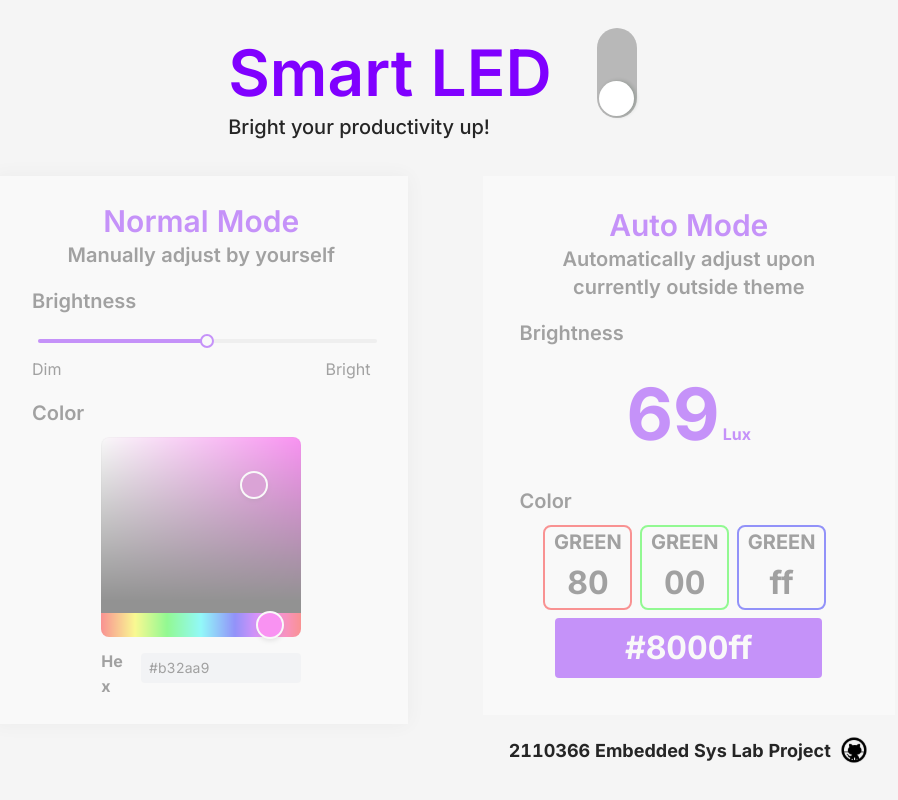
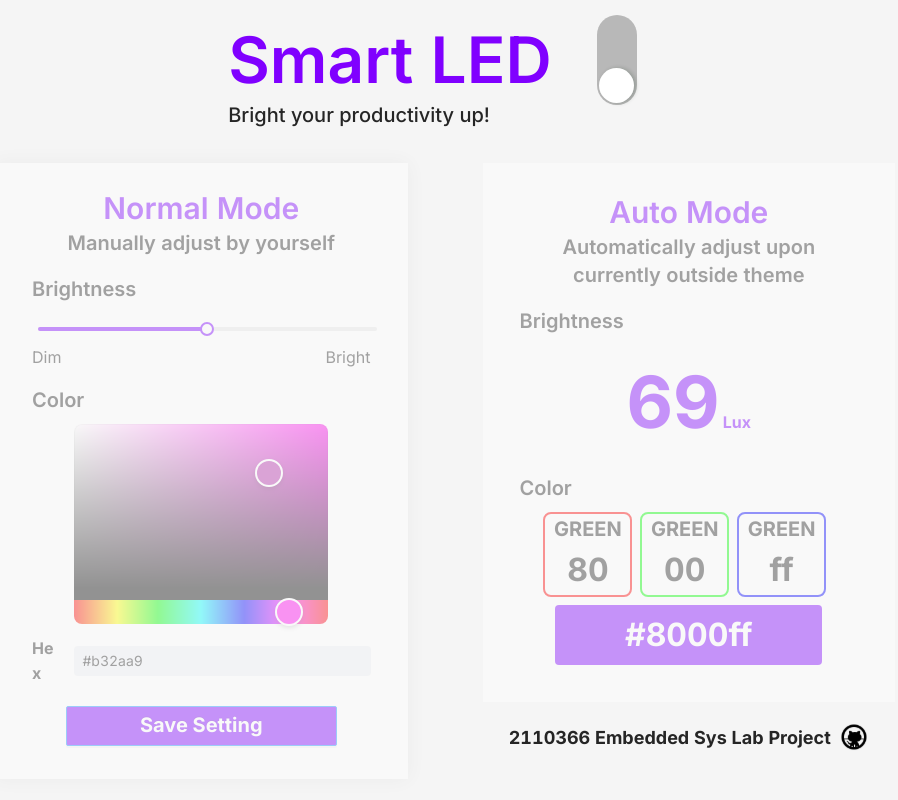
Before and after one commit to Polapob/embedFinalProject, a React (Create React App) app: page / in a window 1280 px wide. Shown: the whole page, without its empty margins (195-1093 px from the left). Built offline with nearby package versions, Linux system fonts and the light colour scheme.

Commit message:
finish connect api

```diff
--- a/src/components/MainPage/AutoMode.tsx
+++ b/src/components/MainPage/AutoMode.tsx
@@ -42,7 +42,7 @@ const AutoMode: React.FC<{
       setCounter(10);
     } else if (!disabled && selectedState === 1) {
       const timer = setTimeout(() => {
-        console.log("run-this!");
+        //console.log("run-this!");
         setCounter(0);
       }, 10000);
       return () => {
--- a/src/components/MainPage/Header.tsx
+++ b/src/components/MainPage/Header.tsx
@@ -5,6 +5,7 @@ import "./Header.css";
 const { Title } = Typography;
 
 const Header: React.FC<{ toggleDisabled:SwitchClickEventHandler  }> = ({toggleDisabled}) => {
+
   return (
     <div
       style={{
--- a/src/components/MainPage/NormalMode.tsx
+++ b/src/components/MainPage/NormalMode.tsx
@@ -1,7 +1,5 @@
-import { Col, Slider, Typography } from "antd";
-import { Fragment, useState } from "react";
-import { HexColorPicker } from "react-colorful";
-import { MouseEventHandler, memo, Dispatch, SetStateAction } from "react";
+import { Button, Col, Typography } from "antd";
+import { MouseEventHandler, memo } from "react";
 import "./NormalMode.css";
 import BrightnessPart from "./NormalMode/BrightnessPart";
 import ColorPart from "./NormalMode/ColorPart";
@@ -12,8 +10,15 @@ const NormalMode: React.FC<{
   disabled: boolean;
   selectedState: number;
   handleOnClick: MouseEventHandler<HTMLDivElement>;
-}> = ({ disabled, handleOnClick, selectedState }) => {
-  console.log("re-render!");
+  handleDataChange: (mode: string, data: string | number) => void;
+  handleOnSave: MouseEventHandler<HTMLButtonElement>;
+}> = ({
+  disabled,
+  handleOnClick,
+  selectedState,
+  handleDataChange,
+  handleOnSave,
+}) => {
   return (
     <Col
       span={11}
@@ -44,8 +49,25 @@ const NormalMode: React.FC<{
       <Title level={4} style={{ marginTop: "0rem" }}>
         Manually adjust by yourself
       </Title>
-      <BrightnessPart />
-      <ColorPart />
+      <BrightnessPart handleDataChange={handleDataChange} />
+      <ColorPart handleDataChange={handleDataChange} />
+      <Button
+        type="primary"
+        size="large"
+        style={{
+          fontSize: "20px",
+          fontWeight: "bold",
+          display: "flex",
+          justifyContent: "center",
+          alignItems: "center",
+          margin: "0.5rem 0rem",
+          backgroundColor: "rgba(128, 0, 255, 1)",
+          width: "80%",
+        }}
+        onClick={handleOnSave}
+      >
+        Save Setting
+      </Button>
     </Col>
   );
 };
--- a/src/components/MainPage/NormalMode/BrightnessPart.tsx
+++ b/src/components/MainPage/NormalMode/BrightnessPart.tsx
@@ -1,13 +1,25 @@
-import { useState, memo, Fragment } from "react";
+import { useState, memo, Fragment, useEffect } from "react";
 import { Typography, Slider } from "antd";
 
 const { Title } = Typography;
 
-const BrightnessPart = () => {
+const BrightnessPart: React.FC<{
+  handleDataChange: (mode: string, data: string | number) => void;
+}> = ({ handleDataChange }) => {
   const [brightness, setBrightness] = useState<number>(50);
   const handleBrightnessChange = (newValue: number) => {
     setBrightness(newValue);
   };
+
+  useEffect(() => {
+    const timer = setTimeout(() => {
+      handleDataChange("brightness", brightness);
+    }, 1000);
+    return () => {
+      clearTimeout(timer);
+    };
+  }, [brightness, handleDataChange]);
+
   return (
     <Fragment>
       <Title
--- a/src/components/MainPage/NormalMode/ColorPart.tsx
+++ b/src/components/MainPage/NormalMode/ColorPart.tsx
@@ -1,11 +1,23 @@
-import { Fragment, memo, useState } from "react";
+import { Fragment, memo, useState, useEffect } from "react";
 import { Typography } from "antd";
 import { HexColorPicker } from "react-colorful";
 
 const { Title } = Typography;
 
-const ColorPart = () => {
+const ColorPart: React.FC<{
+  handleDataChange: (mode: string, data: string | number) => void;
+}> = ({ handleDataChange }) => {
   const [color, setColor] = useState<string>("#b32aa9");
+
+  useEffect(() => {
+    const timer = setTimeout(() => {
+      handleDataChange("color", color);
+    }, 1000);
+    return () => {
+      clearTimeout(timer);
+    };
+  }, [color, handleDataChange]);
+
   return (
     <Fragment>
       <Title
@@ -17,15 +29,18 @@ const ColorPart = () => {
       >
         Color
       </Title>
-      <div>
-        <HexColorPicker color={color} onChange={setColor} />
+      <HexColorPicker
+        color={color}
+        onChange={setColor}
+        style={{ width: "75%" }}
+      />
       <div
         style={{
           display: "flex",
           justifyContent: "start",
           alignItems: "center",
           width: "100%",
-            marginTop: "0.75rem",
+          margin: "0.75rem 0rem",
           gap: "1rem",
         }}
       >
@@ -40,7 +55,6 @@ const ColorPart = () => {
         <div
           style={{
             backgroundColor: "rgba(240, 242, 245, 1)",
-              marginBottom: "0.75rem",
             width: "100%",
             padding: "0.25rem 0.5rem",
             borderRadius: "0.25rem",
@@ -49,7 +63,7 @@ const ColorPart = () => {
           {color}
         </div>
       </div>
-      </div>
+
     </Fragment>
   );
 };
--- a/src/pages/MainPage.tsx
+++ b/src/pages/MainPage.tsx
@@ -28,6 +28,11 @@ const MainPage = () => {
     []
   );
 
+  const handleOnSave: MouseEventHandler<HTMLButtonElement> =
+    useCallback(async () => {
+      const { data, errorMessage } = await SwitchMode(normalData);
+    }, [normalData]);
+
   const [selectedState, setSelectedState] = useState<{
     selectedState: number;
     counter: number;
@@ -40,7 +45,7 @@ const MainPage = () => {
     setOpenModal(false);
   };
 
-  const toggleDisabled: SwitchClickEventHandler = () => {
+  const toggleDisabled: SwitchClickEventHandler = useCallback(async () => {
     if (disabled) {
       setSelectedState((prevState) => ({
         ...prevState,
@@ -48,11 +53,17 @@ const MainPage = () => {
         startCountDown: true,
         counter: 5,
       }));
+      console.log("Light is on");
     } else {
-      // turn off light //
+      const response = await SwitchMode({
+        mode: "off",
+        brightness: 0,
+        color: "#000000",
+      });
+      console.log("Light is off");
     }
     setDisabled(!disabled);
-  };
+  }, [disabled]);
 
   useEffect(() => {
     if (selectedState.startCountDown && selectedState.counter > 0) {
@@ -74,7 +85,6 @@ const MainPage = () => {
       return () => {
         clearTimeout(timer);
       };
-
     } else if (selectedState.startCountDown) {
       setOpenModal(false);
       setSelectedState((prevState) => ({
@@ -114,7 +124,6 @@ const MainPage = () => {
           selectedState: 1,
           startCountDown: prevState.selectedState !== 1,
         }));
-
       } else if (!disabled && selectedState.selectedState === 0) {
         setOpenModal(true);
       }
@@ -130,6 +139,8 @@ const MainPage = () => {
           disabled={disabled}
           selectedState={selectedState.selectedState}
           handleOnClick={handleNormalModeClick}
+          handleDataChange={handleDataChange}
+          handleOnSave={handleOnSave}
         />
         <AutoMode
           disabled={disabled}
```
Lines whose indentation alone changed are shown as unchanged.
